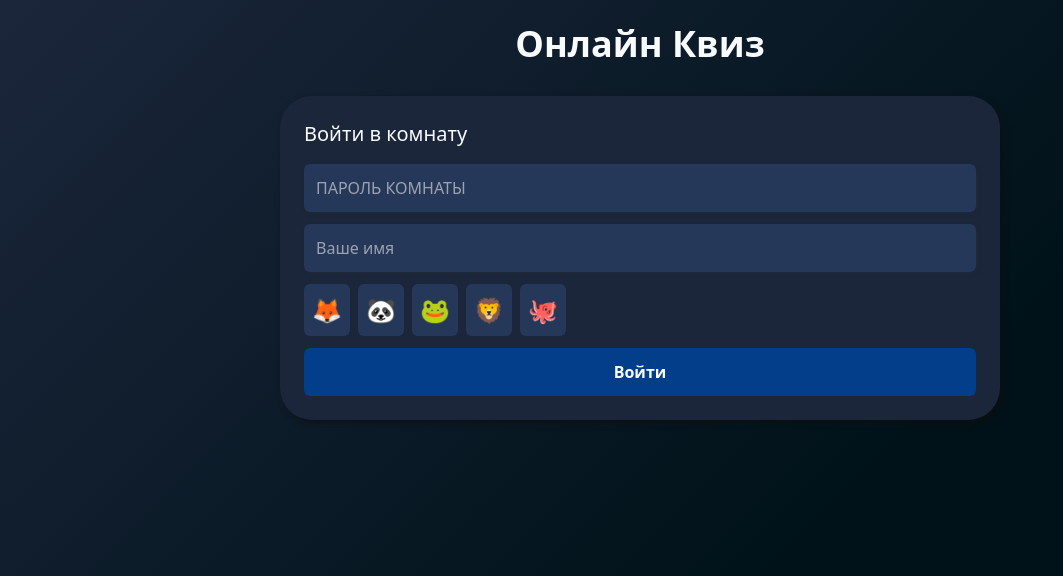
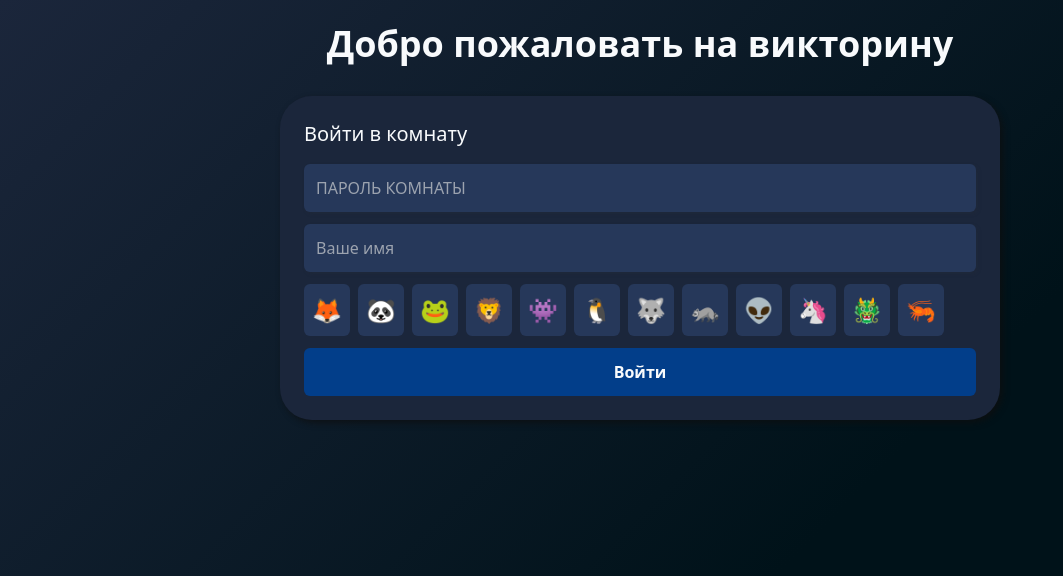
Before and after one commit to KLeyman-228/QuizWeb, a Django app: page / in a window 1280 px wide. Shown: the top 576 px of the page, without its empty margins (0-1063 px from the left). Run offline with Django 5.2, Linux system fonts and the light colour scheme; some libraries are stand-ins or nearby versions.

Commit message:
add more avatars

```diff
--- a/templates/index.html
+++ b/templates/index.html
@@ -2,7 +2,7 @@
 {% block title %}Войти в квиз{% endblock %}
 {% block content %}
 
-<h1 class="text-4xl font-bold mb-8 text-center">Онлайн Квиз</h1>
+<h1 class="text-4xl font-bold mb-8 text-center">Добро пожаловать на викторину</h1>
 
 <div class="card">
     <h2 class="text-xl mb-4">Войти в комнату</h2>
@@ -13,7 +13,14 @@
         <button class="avatar-btn" data-avatar="🐼">🐼</button>
         <button class="avatar-btn" data-avatar="🐸">🐸</button>
         <button class="avatar-btn" data-avatar="🦁">🦁</button>
-        <button class="avatar-btn" data-avatar="🐙">🐙</button>
+        <button class="avatar-btn" data-avatar="👾">👾</button>
+        <button class="avatar-btn" data-avatar="🐧">🐧</button>
+        <button class="avatar-btn" data-avatar="🐺">🐺</button>
+        <button class="avatar-btn" data-avatar="🦝">🦝</button>
+        <button class="avatar-btn" data-avatar="👽">👽</button>
+        <button class="avatar-btn" data-avatar="🦄">🦄</button>
+        <button class="avatar-btn" data-avatar="🐲">🐲</button>
+        <button class="avatar-btn" data-avatar="🦐">🦐</button>
     </div>
     <button id="join-btn" class="btn btn-primary">Войти</button>
 </div>
```
